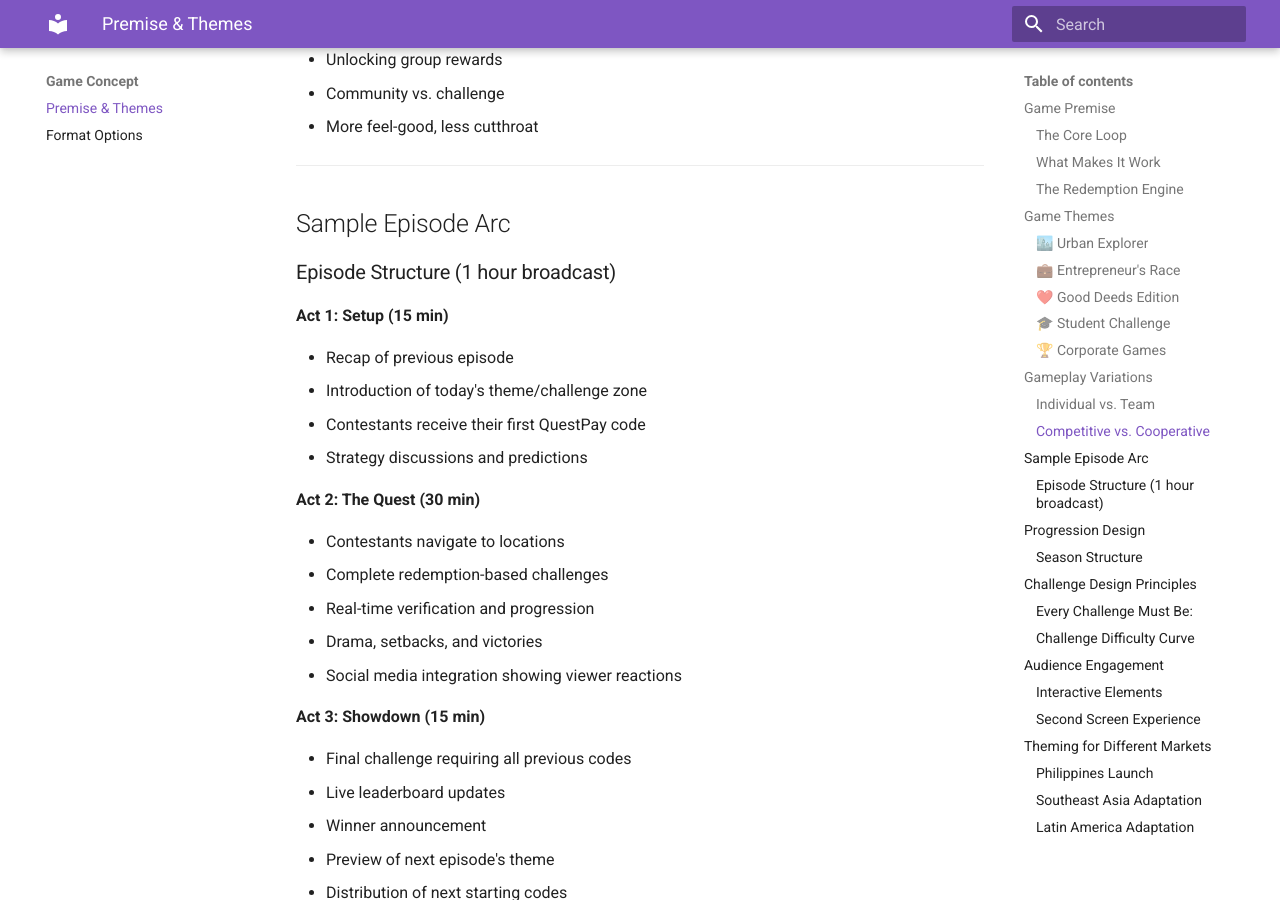
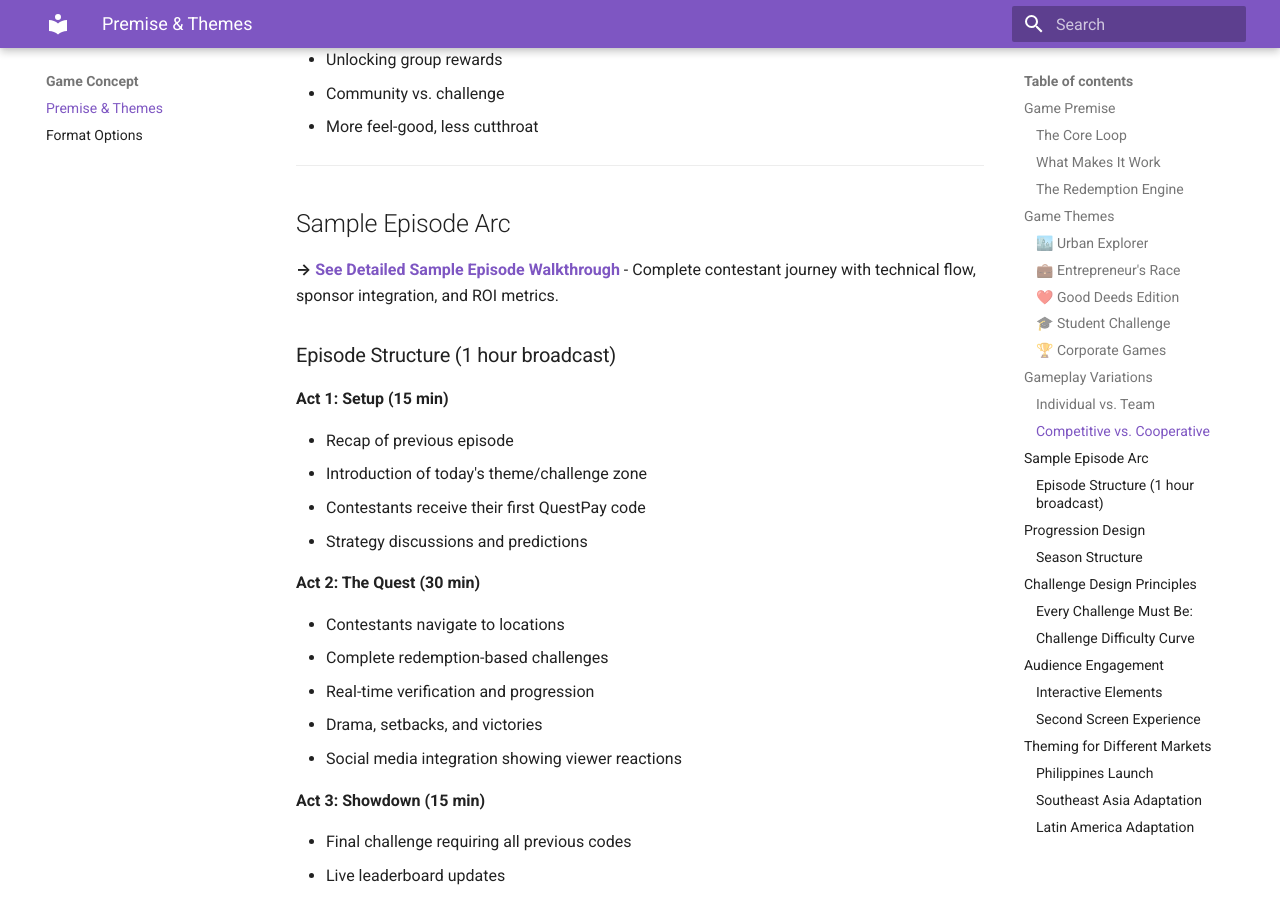
Before and after one commit to 3neti/questpay-docs, an MkDocs documentation site: the page built from docs/concept.md, in a window 1280 px wide and 900 px high, scrolled down 4890 px. Built offline with MkDocs 1.6.1 and Material for MkDocs 9.7.7, drawn with Linux system fonts in a browser that asks for light colours.

Commit message:
Add link to Sample Episode Walkthrough from Game Concept page
- Added prominent link in Sample Episode Arc section
- Links to detailed walkthrough with technical flow and ROI metrics
- Makes walkthrough more discoverable from concept documentation

```diff
--- a/docs/concept.md
+++ b/docs/concept.md
@@ -185,6 +185,8 @@ QuestPay™ can be adapted to various thematic editions, each with unique appeal
 
 ## Sample Episode Arc
 
+**→ [See Detailed Sample Episode Walkthrough](sample-episode.md)** - Complete contestant journey with technical flow, sponsor integration, and ROI metrics.
+
 ### Episode Structure (1 hour broadcast)
 
 **Act 1: Setup (15 min)**
```
